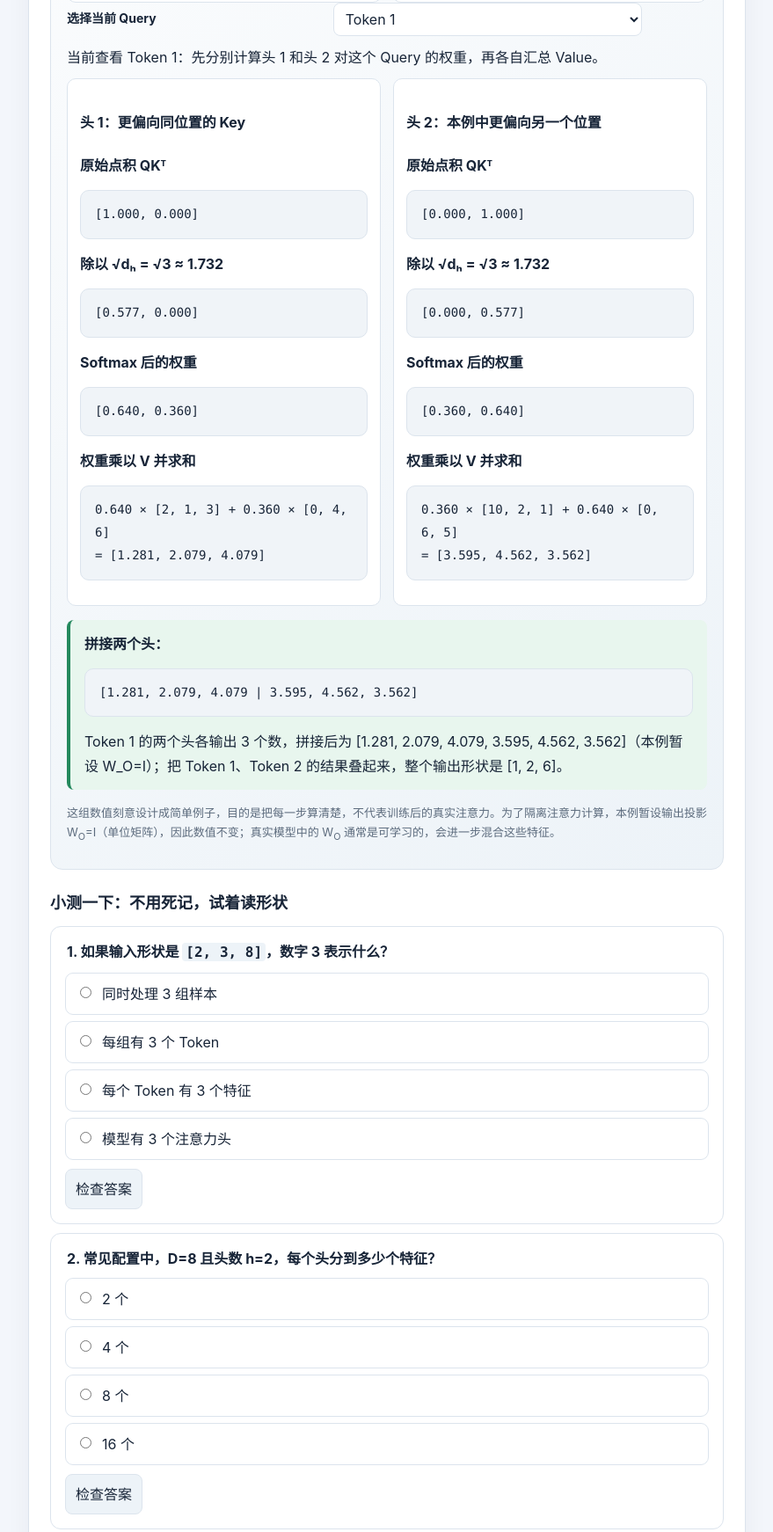
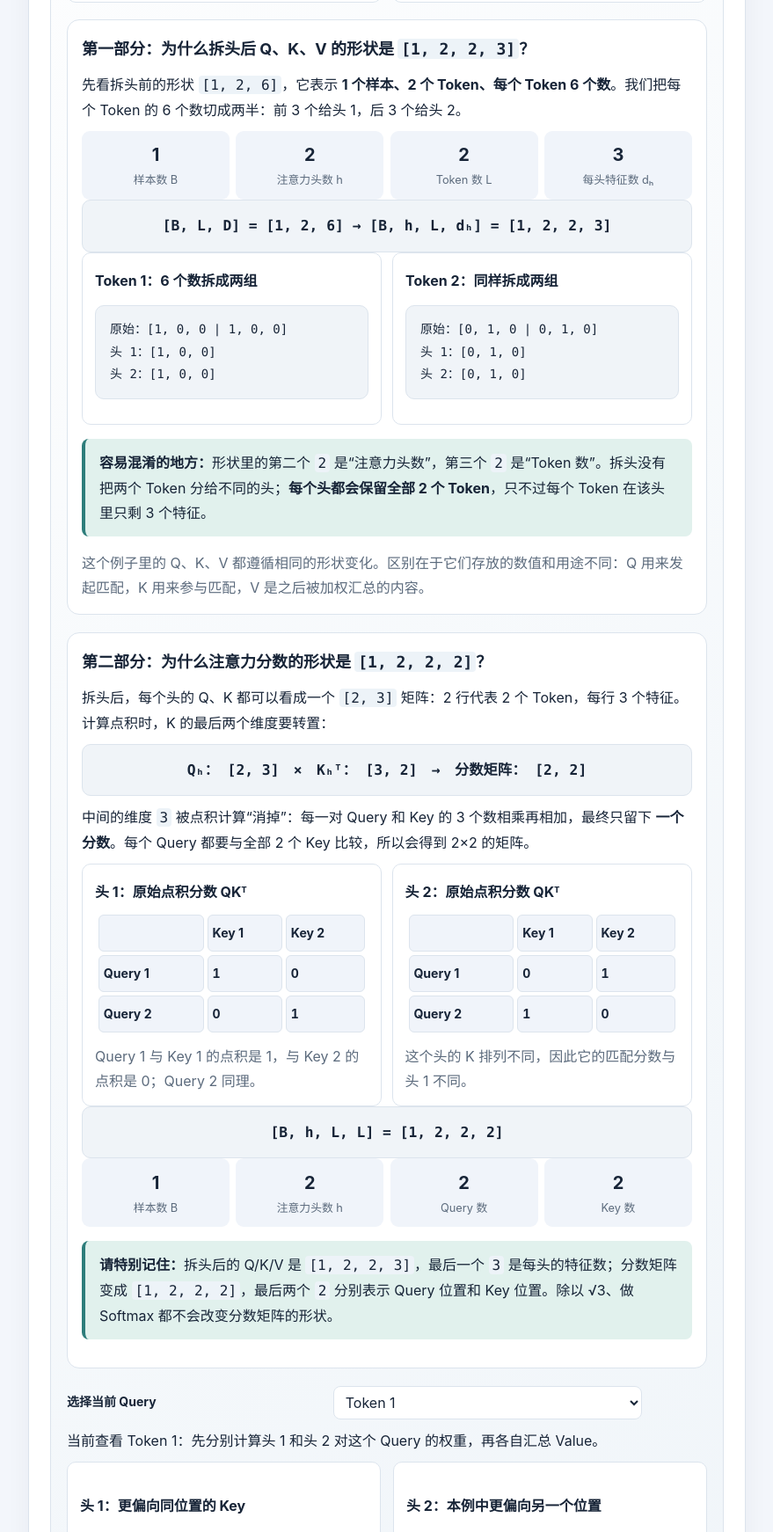
Before and after one commit to Ldjie/robot-learning-portal, a plain HTML site: page modules/attention.html in a window 1280 px wide. Shown: the part 6208-7950 px from the top of the page at 88% size, without its empty margins (336-1215 px from the left). Drawn offline with Linux system fonts and the light colour scheme.

Commit message:
attention

```diff
--- a/modules/attention.html
+++ b/modules/attention.html
@@ -86,6 +86,62 @@ Token 2: [0, 1, 0 | 1, 0, 0]
 Token 2: [0, 4, 6 |  0, 6, 5]
 形状：[1, 2, 6]</pre></div>
     <div class="mini"><h4>竖线代表什么？</h4><p>竖线只是为了阅读方便：左侧 3 个数属于头 1，右侧 3 个数属于头 2。它不是张量中的额外数字。</p><p>拆头后 Q、K、V 的形状是 <code>[1, 2, 2, 3]</code>；注意力分数的形状是 <code>[1, 2, 2, 2]</code>。前者最后两维是“Token、每头特征”，后者最后两维是“Query、Key”。</p></div>
+  </div>
+  <style>
+    .shape-deep-dive{margin:1.2rem 0;padding:1rem;border:1px solid var(--line,#d7deea);border-radius:14px;background:var(--panel,#fff)}
+    .shape-deep-dive h3{margin:.1rem 0 .6rem}
+    .shape-deep-dive h4{margin:.2rem 0 .5rem}
+    .shape-deep-dive .shape-eq{font-size:1.02rem;font-weight:700;text-align:center;line-height:1.8;overflow-wrap:anywhere}
+    .shape-deep-dive .shape-note{margin:.55rem 0 0;color:var(--muted,#5e6878)}
+    .shape-deep-dive .shape-matrix{display:grid;grid-template-columns:repeat(2,minmax(0,1fr));gap:.7rem}
+    .shape-deep-dive .shape-matrix table{width:100%;border-collapse:separate;border-spacing:4px;text-align:center}
+    .shape-deep-dive .shape-matrix th,.shape-deep-dive .shape-matrix td{padding:.48rem .3rem;border-radius:6px;background:var(--soft,#f0f4fa)}
+    .shape-deep-dive .shape-matrix th{font-size:.88rem}
+    .shape-deep-dive .shape-matrix td{font-variant-numeric:tabular-nums;font-weight:650}
+    .shape-deep-dive .shape-dimension-row{display:grid;grid-template-columns:repeat(4,minmax(0,1fr));gap:.45rem}
+    .shape-deep-dive .shape-dimension{border-radius:9px;padding:.65rem .45rem;text-align:center;background:var(--soft,#f0f4fa)}
+    .shape-deep-dive .shape-dimension strong{display:block;font-size:1.25rem}
+    .shape-deep-dive .shape-dimension span{display:block;font-size:.8rem;color:var(--muted,#5e6878)}
+    @media(max-width:650px){.shape-deep-dive .shape-matrix{grid-template-columns:1fr}.shape-deep-dive .shape-dimension-row{grid-template-columns:repeat(2,minmax(0,1fr))}}
+  </style>
+  <div class="shape-deep-dive" aria-labelledby="split-head-title">
+    <h3 id="split-head-title">第一部分：为什么拆头后 Q、K、V 的形状是 <code>[1, 2, 2, 3]</code>？</h3>
+    <p>先看拆头前的形状 <code>[1, 2, 6]</code>，它表示 <strong>1 个样本、2 个 Token、每个 Token 6 个数</strong>。我们把每个 Token 的 6 个数切成两半：前 3 个给头 1，后 3 个给头 2。</p>
+    <div class="shape-dimension-row" aria-label="拆头后的四个维度">
+      <div class="shape-dimension"><strong>1</strong><span>样本数 B</span></div>
+      <div class="shape-dimension"><strong>2</strong><span>注意力头数 h</span></div>
+      <div class="shape-dimension"><strong>2</strong><span>Token 数 L</span></div>
+      <div class="shape-dimension"><strong>3</strong><span>每头特征数 dₕ</span></div>
+    </div>
+    <div class="formula shape-eq">[B, L, D] = [1, 2, 6] → [B, h, L, dₕ] = [1, 2, 2, 3]</div>
+    <div class="grid">
+      <div class="mini"><h4>Token 1：6 个数拆成两组</h4><pre class="formula">原始：[1, 0, 0 | 1, 0, 0]
+头 1：[1, 0, 0]
+头 2：[1, 0, 0]</pre></div>
+      <div class="mini"><h4>Token 2：同样拆成两组</h4><pre class="formula">原始：[0, 1, 0 | 0, 1, 0]
+头 1：[0, 1, 0]
+头 2：[0, 1, 0]</pre></div>
+    </div>
+    <div class="callout"><strong>容易混淆的地方：</strong>形状里的第二个 <code>2</code> 是“注意力头数”，第三个 <code>2</code> 是“Token 数”。拆头没有把两个 Token 分给不同的头；<strong>每个头都会保留全部 2 个 Token</strong>，只不过每个 Token 在该头里只剩 3 个特征。</div>
+    <p class="shape-note">这个例子里的 Q、K、V 都遵循相同的形状变化。区别在于它们存放的数值和用途不同：Q 用来发起匹配，K 用来参与匹配，V 是之后被加权汇总的内容。</p>
+  </div>
+  <div class="shape-deep-dive" aria-labelledby="score-shape-title">
+    <h3 id="score-shape-title">第二部分：为什么注意力分数的形状是 <code>[1, 2, 2, 2]</code>？</h3>
+    <p>拆头后，每个头的 Q、K 都可以看成一个 <code>[2, 3]</code> 矩阵：2 行代表 2 个 Token，每行 3 个特征。计算点积时，K 的最后两个维度要转置：</p>
+    <div class="formula shape-eq">Qₕ： [2, 3]　×　Kₕᵀ： [3, 2]　→　分数矩阵： [2, 2]</div>
+    <p>中间的维度 <code>3</code> 被点积计算“消掉”：每一对 Query 和 Key 的 3 个数相乘再相加，最终只留下 <strong>一个分数</strong>。每个 Query 都要与全部 2 个 Key 比较，所以会得到 2×2 的矩阵。</p>
+    <div class="shape-matrix">
+      <div class="mini"><h4>头 1：原始点积分数 QKᵀ</h4><table aria-label="头1原始注意力分数"><thead><tr><th></th><th>Key 1</th><th>Key 2</th></tr></thead><tbody><tr><th>Query 1</th><td>1</td><td>0</td></tr><tr><th>Query 2</th><td>0</td><td>1</td></tr></tbody></table><p class="shape-note">Query 1 与 Key 1 的点积是 1，与 Key 2 的点积是 0；Query 2 同理。</p></div>
+      <div class="mini"><h4>头 2：原始点积分数 QKᵀ</h4><table aria-label="头2原始注意力分数"><thead><tr><th></th><th>Key 1</th><th>Key 2</th></tr></thead><tbody><tr><th>Query 1</th><td>0</td><td>1</td></tr><tr><th>Query 2</th><td>1</td><td>0</td></tr></tbody></table><p class="shape-note">这个头的 K 排列不同，因此它的匹配分数与头 1 不同。</p></div>
+    </div>
+    <div class="formula shape-eq">[B, h, L, L] = [1, 2, 2, 2]</div>
+    <div class="shape-dimension-row" aria-label="注意力分数的四个维度">
+      <div class="shape-dimension"><strong>1</strong><span>样本数 B</span></div>
+      <div class="shape-dimension"><strong>2</strong><span>注意力头数 h</span></div>
+      <div class="shape-dimension"><strong>2</strong><span>Query 数</span></div>
+      <div class="shape-dimension"><strong>2</strong><span>Key 数</span></div>
+    </div>
+    <div class="callout"><strong>请特别记住：</strong>拆头后的 Q/K/V 是 <code>[1, 2, 2, 3]</code>，最后一个 <code>3</code> 是每头的特征数；分数矩阵变成 <code>[1, 2, 2, 2]</code>，最后两个 <code>2</code> 分别表示 Query 位置和 Key 位置。除以 √3、做 Softmax 都不会改变分数矩阵的形状。</div>
   </div>
   <div class="control-row"><label for="numeric-query-token">选择当前 Query</label><select id="numeric-query-token" data-numeric-query><option value="0" selected>Token 1</option><option value="1">Token 2</option></select><span></span></div>
   <p data-numeric-query-summary aria-live="polite">当前查看 Token 1：分别计算两个头对 Token 1 的注意力。</p>
```
